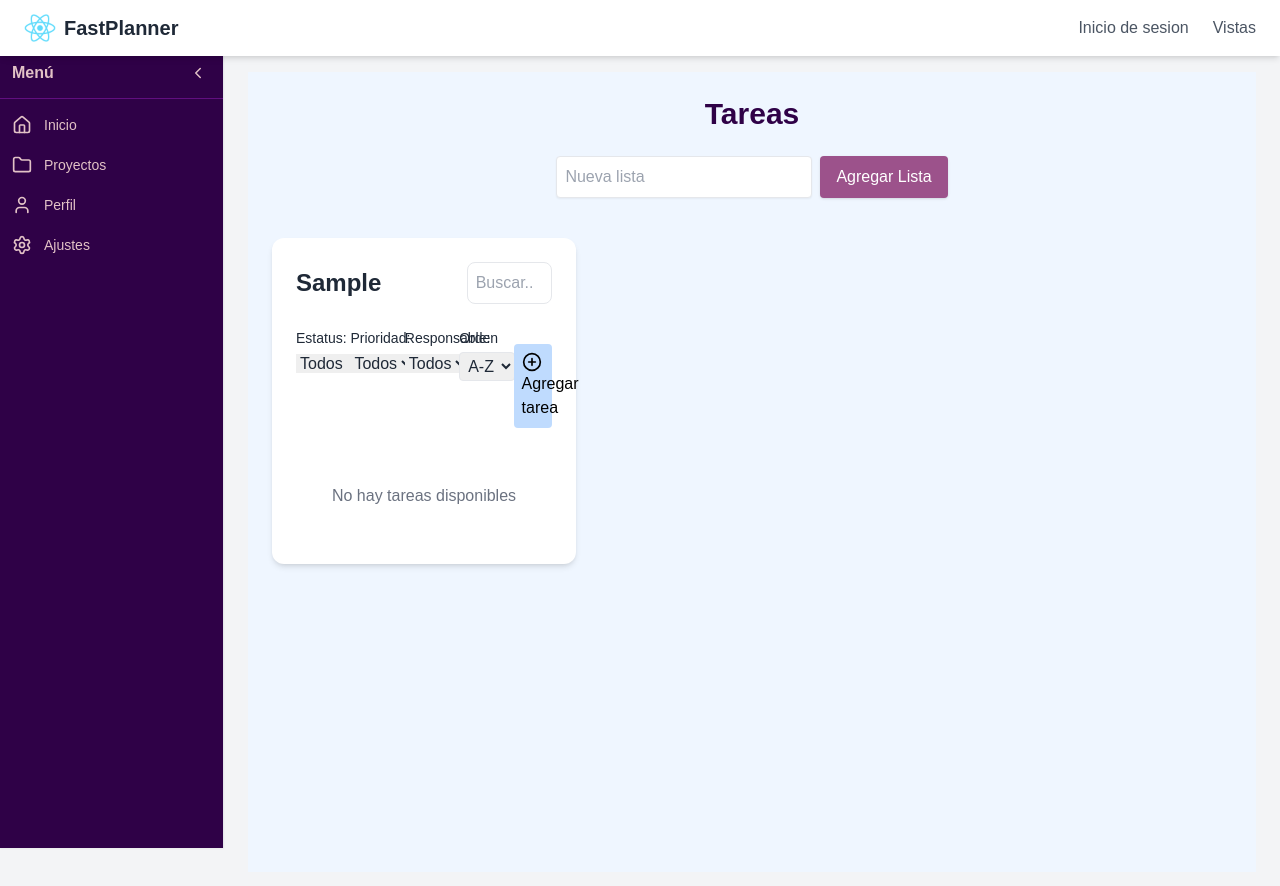
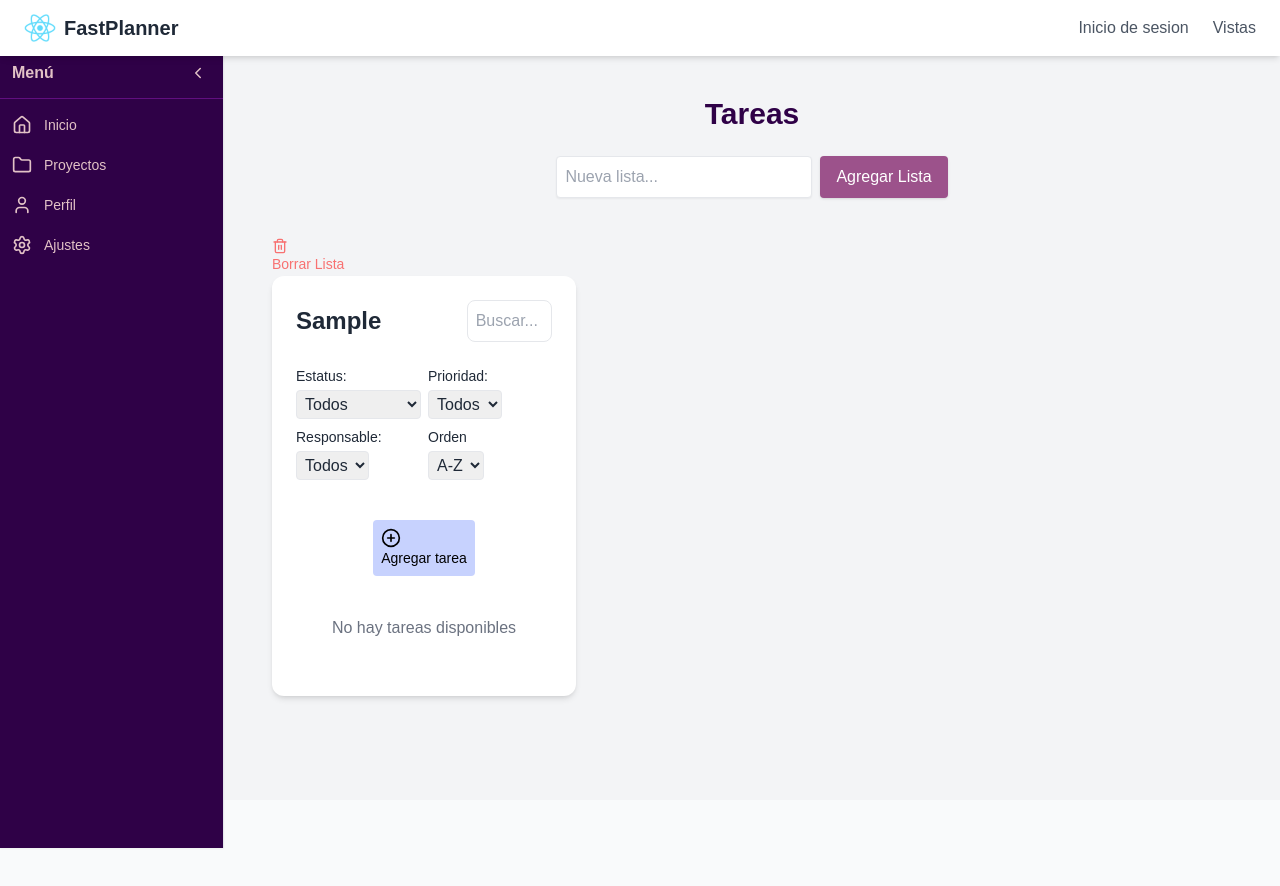
Before and after one commit to JorgeFierroo/FastPlanner, a React (Create React App) app in the folder frontend/: page /tasks in a window 1280 px wide. Both pictures are taken after typing "Sample" into the empty fields and a click on the button "Agregar Lista". Shown: the top 886 px of the page. After the commit the page ends 800 px from the top, so only its background shows below. Built offline with nearby package versions, Linux system fonts and the light colour scheme; the HTML template or start-up script is replaced by a standard one.

Commit message:
se añadio la funcion de eliminar lista en la pagina de tareas y se corrigion un poco el estilizado

```diff
--- a/frontend/src/components/TaskCard.tsx
+++ b/frontend/src/components/TaskCard.tsx
@@ -32,7 +32,7 @@
 
     return (
         <div className= "bg-white p-2 rounded shadow border">
-            <h3 className="">{task.title}</h3>
+            <h3 className="rounded" style={{backgroundColor: "#e454", display:"inline-block"}}>{task.title}</h3>
             <p className="text-sm text-black break-words max-h-20 overflow-y-auto">{task.description}</p>
             <p className="text-sm text-blue-500">{task.responsible}</p>
             <span className={`text-xs rounded-full px-2 py-1 ${getStatusColor()}`}>{task.status ?? "Sin estado"}</span>
--- a/frontend/src/components/TaskList.tsx
+++ b/frontend/src/components/TaskList.tsx
@@ -117,15 +117,15 @@
 
                 <div className="relative w-full md:w-1/3">
                     <input type="text"
-                    placeholder="Buscar.."
+                    placeholder="Buscar..."
                     value={search} onChange={(e)=> setSearch(e.target.value)}
                     className="border rounded-lg p-2 w-full focus:outline-none focus:ring-2 focus:ring-green-400"/>
                 </div>
             </div>
-            <div className="grid grid-cols-2 md:grid-cols-5 gap-4 mb-6">
+            <div className="grid grid-cols-2 gap-2 mb-6">
                 <div>
                     <label className="block font-medium text-sm mb-1">Estatus:</label>
-                    <select value={statusFilter} onChange={(e) => setStatusFilter(e.target.value)}>
+                    <select value={statusFilter} onChange={(e) => setStatusFilter(e.target.value)} className="rounded border p-1">
                         <option value={"all"}>Todos</option>
                         <option value={"Pendiente"}>Pendientes</option>
                         <option value={"En-progreso"}>En Progreso</option>
@@ -134,7 +134,7 @@
                 </div>
                 <div>
                     <label className="block text-sm font-medium mb-1">Prioridad:</label>
-                    <select value={priorityFilter} onChange={(e) => setPriorityFilter(e.target.value)}>
+                    <select value={priorityFilter} onChange={(e) => setPriorityFilter(e.target.value)} className="rounded border p-1">
                         <option value={"all"}>Todos</option>
                         <option value={"Baja"}>Baja</option>
                         <option value={"Media"}>Media</option>
@@ -143,7 +143,7 @@
                 </div>
                 <div>
                     <label className="block text-sm font-medium mb-1">Responsable:</label>
-                    <select value={responsibleFilter} onChange={(e)=> setResponsibleFilter(e.target.value)}>
+                    <select value={responsibleFilter} onChange={(e)=> setResponsibleFilter(e.target.value)} className="border rounded p-1">
                         <option value="">Todos</option>
                         {Array.from(new Set(tasks.map((t)=> t.responsible).filter(Boolean))).map(
                             (responsible) => (
@@ -164,18 +164,18 @@
                         <option value={"desc"}>Z-A</option>
                     </select>
                 </div>
-                <div className="flex items-end">
-                    <button
-                    onClick={openNewTaskModal}
-                    className="mt-4 bg-blue-200 text-black rounded w-full hover:bg-blue-300 p-2">
-                        <PlusCircle className="w-5 h-5 mr-2" />Agregar tarea
-                    </button>
-                </div>
+            </div>
+            <div className="flex justify-center">
+                <button
+                onClick={openNewTaskModal}
+                className="mt-4 bg-indigo-200 text-black rounded hover:bg-blue-300 p-2 text-sm w-100 my-2">
+                    <PlusCircle className="w-5 h-5 mr-2" />Agregar tarea
+                </button>
             </div>
 
             {filteredTasks.length === 0 ? ( <p className="text-gray-500 text-center py-8">No hay tareas disponibles</p>
             ) : (
-                <div className="grid grid-cols-1 md:grid-cols-2 lg:grid-cols-3 gap-4">
+                <div className="grid grid-cols-1 gap-4">
                     {filteredTasks.map((task) => (
                         <div key={task.id} className="relative group">
                             <TaskCard task={task}/>
--- a/frontend/src/pages/TaskPage.tsx
+++ b/frontend/src/pages/TaskPage.tsx
@@ -1,5 +1,6 @@
 import { useState } from "react";
 import TaskList from "../components/TaskList";
+import { Trash2 } from "lucide-react";
 
 type List = {
     id: number
@@ -9,6 +10,7 @@
 function TaskPage() {
     const [lists, setLists] = useState<List[]>([]);
     const [newList, setNewList] = useState("");
+    const [confirmDelete, setConfirmDelete] = useState<number|null>(null)
 
     const addList = () => {
         if (!newList.trim()) return;
@@ -16,14 +18,21 @@
         setNewList("");
     };
 
+    const deleteList = () => {
+        if (confirmDelete !== null) {
+            setLists(lists.filter((l) => l.id !== confirmDelete));
+            setConfirmDelete(null);
+        }
+    };
+
     return(
-        <div className="p-6 bg-blue-50 min-h-screen">
+        <div className="p-6">
             <h1 className="text-3xl font-bold mb-6 text-center text-[#2f0147]">Tareas</h1>
             <div className="flex flex-col sm:flex-row justify-center gap-2 mb-10">
                 <input
                     value= {newList}
                     onChange={(e) => setNewList(e.target.value)}
-                    placeholder="Nueva lista"
+                    placeholder="Nueva lista..."
                     className="border p-2 rounded w-full sm:w-64 shadow-sm focus:ring focus:ring-[#610f7f]"
                 />
                 <button onClick= {addList} className="bg-[#9C528B] hover:bg-[#610f7f] text-white px-4 py-2 rounded shadow transition">
@@ -33,9 +42,35 @@
 
             <div className= "grid gap-6 sm:grid-cols-2 lg:grid-cols-3">
                 {lists.map((list) => (
-                    <TaskList key={list.id} title={list.title} />
+                    <div key={list.id} className="relative">
+                        <button onClick={() => setConfirmDelete(list.id)} className="text-red-400 text-sm" title="Borrar lista">
+                            <Trash2 className="w-4 h-4"/> Borrar Lista
+                        </button>
+                        <TaskList title={list.title}/>
+                    </div>
                 ))}
             </div>
+
+            {confirmDelete !== null && (
+                <div className="flex items-center justify-center bg-black bg-opacity-40 z-50 fixed inset-0">
+                    <div className="bg-white rounded-xl shadow-lg p-6 w-80">
+                        <h2 className="text-lg text-black font-semibold mb-2">
+                            ¿Esta seguro/a de querer eliminar esta lista?
+                        </h2>
+                        <p className="text-black mb-4">
+                            Esta accion borrara la lista y todas las tareas en su interior
+                        </p>
+                        <div className="flex justify-between">
+                            <button onClick={()=> setConfirmDelete(null)} className="bg-gray-200 rounded hover:bg-gray-300 px-4 py-2 transition">
+                                Cancelar
+                            </button>
+                            <button onClick={deleteList} className="bg-red-400 rounded hover:bg-red-500 px-4 py-2 transition text-white">
+                                Eliminar
+                            </button>
+                        </div>
+                    </div>
+                </div>
+            )}
         </div>
     );
 }
```
